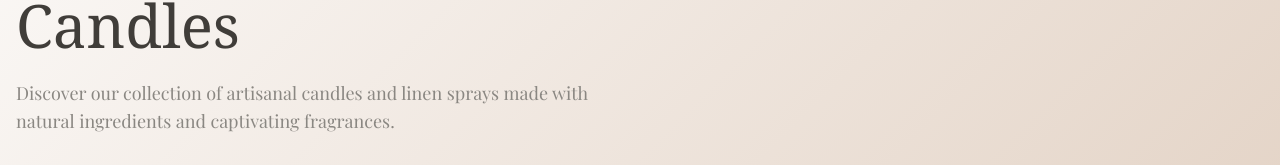
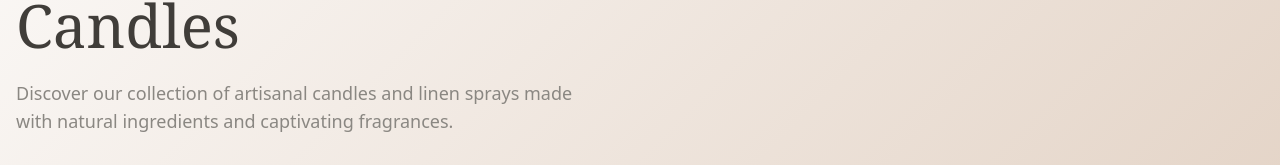
Before and after one commit to Hilton-J/nova_candles, a React (Vite) app in the folder frontend/: page / in a window 1280 px wide. Shown: the part 322-487 px from the top of the page. Built offline with nearby package versions, Linux system fonts and the light colour scheme; no server answers; a web font is replaced by a local one.

Commit message:
Index.css: minor updates

```diff
--- a/frontend/src/index.css
+++ b/frontend/src/index.css
@@ -37,9 +37,9 @@
   h1 {
     font-family: var(--font-rufina);
   }
-  p {
+  /* p {
     font-family: var(--font-playfair);
-  }
+  } */
 }
 
 @layer components {
```
